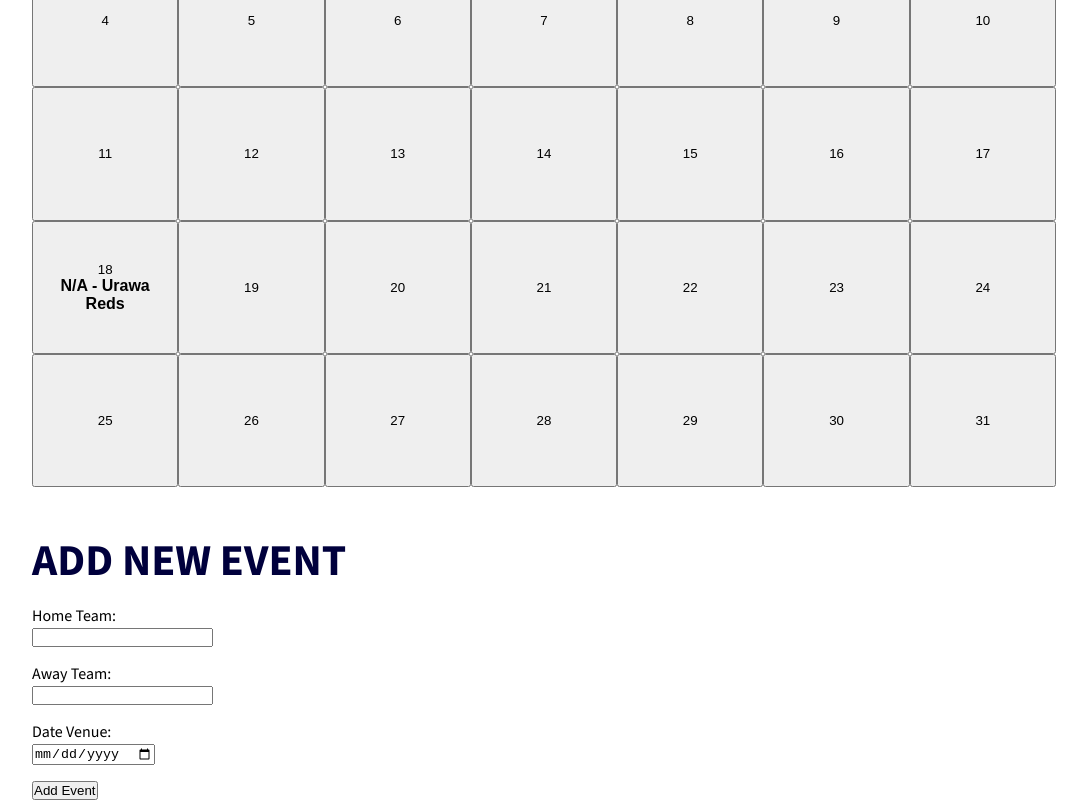
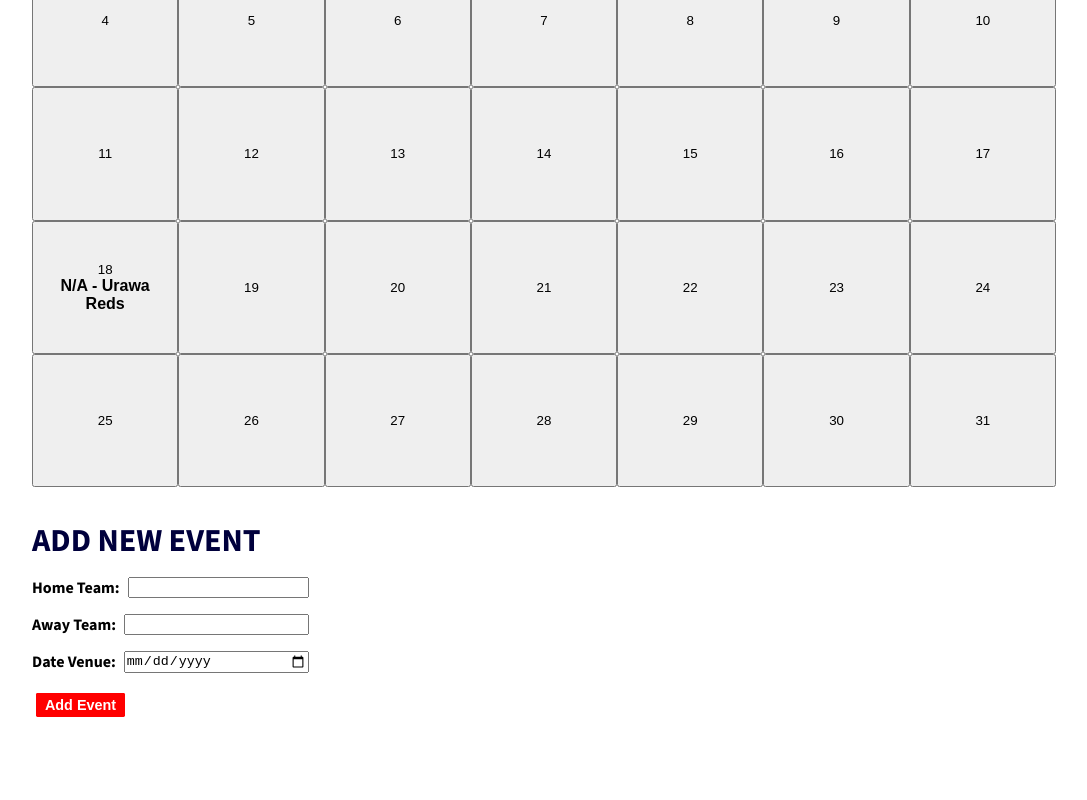
Before and after one commit to charadrim/calendar, a Next.js app: page /events in a window 1280 px wide. Shown: the part 940-1740 px from the top of the page, without its empty margins (96-1183 px from the left). Built offline with nearby package versions, Linux system fonts and the light colour scheme.

Commit message:
Add more styling

```diff
--- a/app/events/AddEventForm.js
+++ b/app/events/AddEventForm.js
@@ -24,32 +24,30 @@ const AddEventForm = ({ onAddEvent }) => {
 
   return (
     <div className={styles.newEventBox}>
+      <label>
         <div className={styles.newEventDetails}>
-        <label>
           <div>Home Team:</div>
-
           <input
             type="text"
             name="homeTeam"
             value={newEvent.homeTeam}
             onChange={handleInputChange}
           />
+        </div>
       </label>
-      </div>
+      <label>
         <div className={styles.newEventDetails}>
-        <label>
           <div>Away Team:</div>
-
           <input
             type="text"
             name="awayTeam"
             value={newEvent.awayTeam}
             onChange={handleInputChange}
           />
+        </div>
       </label>
-      </div>
+      <label>
         <div className={styles.newEventDetails}>
-        <label>
           <div>Date Venue:</div>
           <input
             type="date"
@@ -57,10 +55,12 @@ const AddEventForm = ({ onAddEvent }) => {
             value={newEvent.dateVenue}
             onChange={handleInputChange}
           />
+        </div>
       </label>
-      </div>
       <div className={styles.newEventDetails}>
-        <button onClick={handleAddEvent}>Add Event</button>
+        <button className={styles.addEventButton} onClick={handleAddEvent}>
+          Add Event
+        </button>
       </div>
     </div>
   );
--- a/app/events/[eventId]/page.module.css
+++ b/app/events/[eventId]/page.module.css
@@ -32,10 +32,6 @@
   font-weight: 900;
   text-transform: uppercase;
   color: #00003c;
-  transition: color 0.2s;
-}
-.singleEventBox h2:hover {
-  color: #ff0000;
 }
 
 .singleEventCategory {
--- a/app/events/page.module.css
+++ b/app/events/page.module.css
@@ -52,21 +52,19 @@
   display: flex;
   flex-direction: column;
   align-items: flex-start;
+  padding-bottom: 4em;
 }
 .newEvent h2 {
   padding-top: 1em;
-  font-size: 2.75em;
+  font-size: 2em;
   font-weight: 900;
   text-transform: uppercase;
   color: #00003c;
 }
-.newEvent h2:hover {
-  transition: 0.2s;
-  color: #ff0000;
-}
 
 .newEvent p {
   padding-top: 1em;
+  padding-bottom: 1em;
 }
 
 .newEventDetails {
@@ -76,12 +74,31 @@
   margin-top: 1em;
 }
 
-.newEventDetails label {
-  margin-right: 1em;
+.newEventDetails div {
+  margin-right: 0.5em;
+  font-weight: bold;
 }
 
 .newEventDetails input {
   flex: 1;
+}
+
+.addEventButton {
+  background-color: #ff0000;
+  color: #fff;
+  font-weight: bold;
+  padding: 0.3em 0.6em;
+  margin: 0.3em;
+  border: none;
+  border-radius: 0.1em;
+  cursor: pointer;
+  transition: background-color 0.2s, color 0.2s;
+  font-size: 0.9em;
+}
+
+.addEventButton:hover {
+  background-color: #f10000;
+  color: #fff;
 }
 
 @media (max-width: 767px) {
--- a/app/layout.tsx
+++ b/app/layout.tsx
@@ -38,8 +38,14 @@ export default function RootLayout({
               </div>
               <div>
                 <div className={styles.navigationLinks}>
-                  <Link href="https://investors.sportradar.com/">Overview</Link>
-                  <Link href="/events">Events</Link>
+                  <div className={styles.navigationLink}>
+                    <Link href="https://investors.sportradar.com/">
+                      Overview
+                    </Link>
+                  </div>
+                  <div className={styles.navigationLink}>
+                    <Link href="/events">Events</Link>
+                  </div>
                 </div>
               </div>
             </div>
--- a/app/page.module.css
+++ b/app/page.module.css
@@ -76,33 +76,24 @@
   display: flex;
   gap: 2rem;
 }
+.navigationLinks {
+  display: flex;
+  flex-direction: row;
+}
+.navigationLink {
+  padding-top: 0.6em;
+  padding-bottom: 0.6em;
+}
+.navigationLink:hover {
+  transition: 0.3s;
+  padding-top: 0.6em;
+  padding-bottom: 0.6em;
+  background-color: #ff0000;
+}
 
-.navigationLinks a {
+.navigationLink a {
   color: #fff;
   padding: 2em;
-}
-
-/* Enable hover only on non-touch devices */
-@media (hover: hover) and (pointer: fine) {
-  .headingContainer h1 {
-    width: 100%;
-    font-size: 10vw;
-  }
-
-  .logoImage {
-    max-width: 150px;
-  }
-}
-
-@media (prefers-reduced-motion) {
-  .headingContainer h1 {
-    width: 100%;
-    font-size: 10vw;
-  }
-
-  .logoImage {
-    max-width: 150px;
-  }
 }
 
 /* Mobile */
@@ -114,6 +105,11 @@
 
   .logoImage {
     max-width: 150px;
+  }
+
+  .navigationLinks a {
+    padding: 1em;
+    font-size: 0.8em;
   }
 }
 
```
Lines whose indentation alone changed are shown as unchanged.
